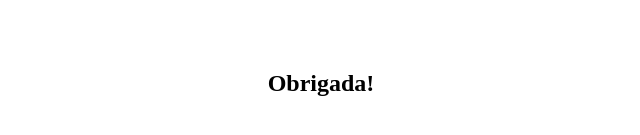
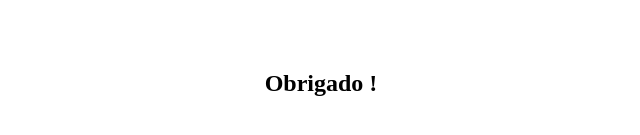
Before and after one commit to murimessias/newsletter-form-with-chakraui, a Next.js app: page /obrigado in a window 1280 px wide. Shown: the part 325-460 px from the top of the page, without its empty margins (319-959 px from the left). Built offline with nearby package versions, Linux system fonts and the light colour scheme.

Commit message:
:sparkles: use of router params to display on "obrigado" page

```diff
--- a/src/components/Form/index.tsx
+++ b/src/components/Form/index.tsx
@@ -63,7 +63,7 @@ export function Form({ id }: FormProps) {
       setIsSubmitting(true);
 
       setTimeout(() => {
-        router.push('/obrigado'); // and define where to redirect
+        router.push(`/obrigado?fullname=${fullname}`); // and define where to redirect
       }, 3000);
     } catch (err) {
       const validationErrors = {};
--- a/src/pages/obrigado.tsx
+++ b/src/pages/obrigado.tsx
@@ -1,9 +1,13 @@
 import { Flex, Heading } from '@chakra-ui/layout';
+import { useRouter } from 'next/router';
 
 export default function Obrigado() {
+  const router = useRouter();
+  const { fullname } = router.query;
+
   return (
     <Flex align="center" justify="center" h="100vh" w="100%">
-      <Heading>Obrigada!</Heading>
+      <Heading>Obrigado {fullname}!</Heading>
     </Flex>
   );
 }
```
